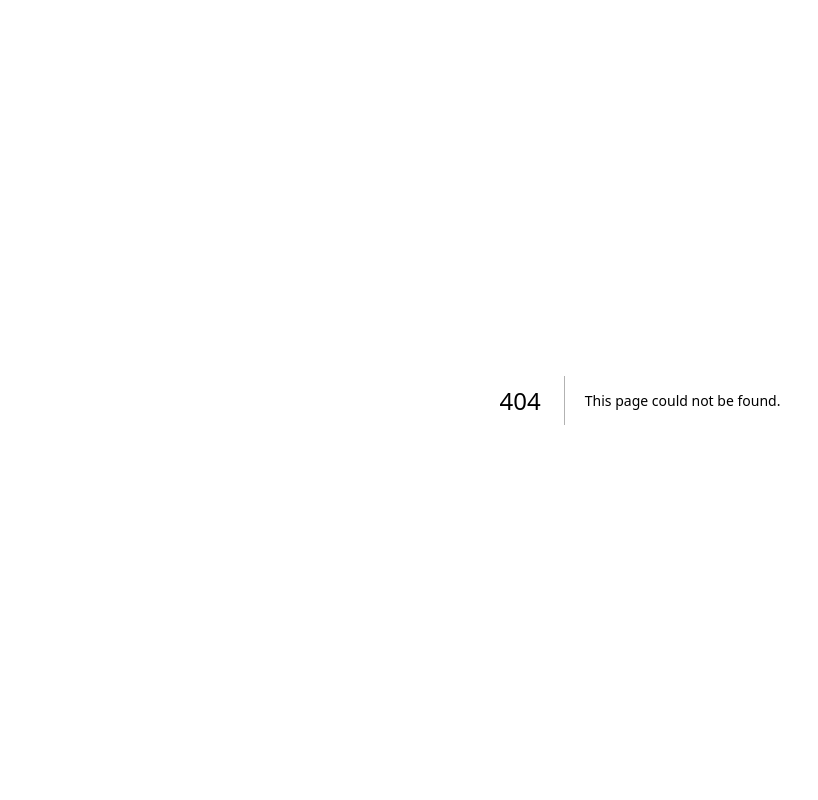
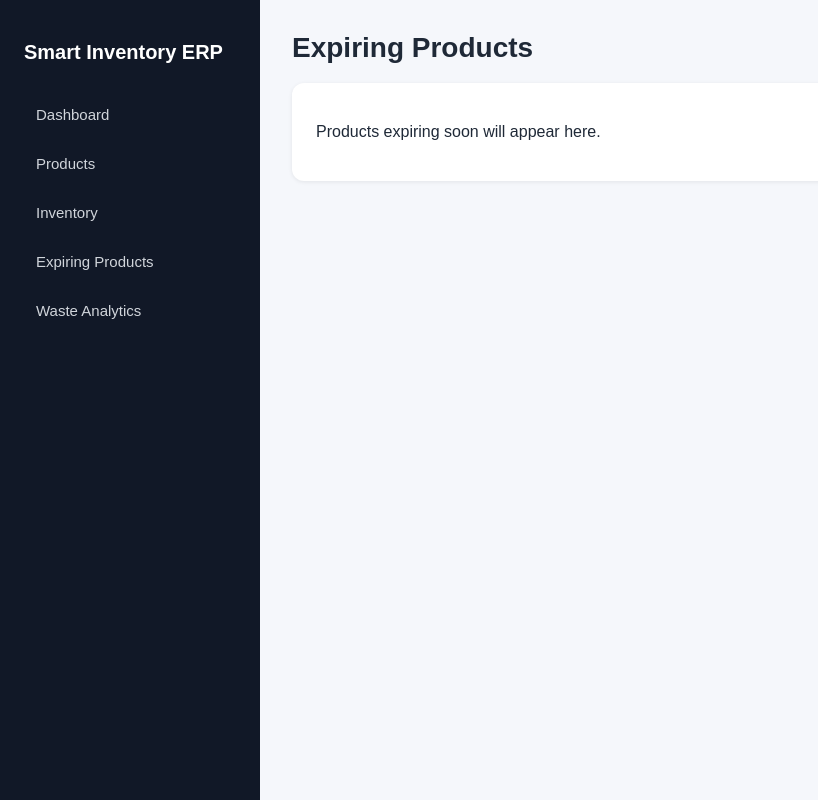
Before and after one commit to eyebear/smart-inventory-erp, a Next.js app in the folder frontend/: page /expiring-products in a window 1280 px wide. Before the commit this address had no page. Shown: the whole page, without its empty margins (0-818 px from the left). Built offline with nearby package versions, Linux system fonts and the light colour scheme.

Commit message:
basic layout

```diff
--- /dev/null
+++ b/frontend/src/app/expiring-products/page.tsx
@@ -0,0 +1,11 @@
+export default function ExpiringProductsPage() {
+  return (
+    <div>
+      <h1 className="page-title">Expiring Products</h1>
+
+      <div className="card">
+        <p>Products expiring soon will appear here.</p>
+      </div>
+    </div>
+  );
+}
--- a/frontend/src/app/globals.css
+++ b/frontend/src/app/globals.css
@@ -1,49 +1,81 @@
-:root {
-  --background: #ffffff;
-  --foreground: #171717;
-}
-
-@media (prefers-color-scheme: dark) {
-  :root {
-    --background: #0a0a0a;
-    --foreground: #ededed;
-  }
-}
-
-html {
-  height: 100%;
-}
-
-html,
-body {
-  max-width: 100vw;
-  overflow-x: hidden;
+* {
+  box-sizing: border-box;
 }
 
 body {
-  min-height: 100%;
+  margin: 0;
+  font-family: Arial, sans-serif;
+  background: #f5f7fb;
+  color: #1f2937;
+}
+
+.app-shell {
+  display: flex;
+  min-height: 100vh;
+}
+
+.sidebar {
+  width: 260px;
+  background: #111827;
+  color: white;
+  padding: 24px;
+}
+
+.sidebar h2 {
+  font-size: 20px;
+  margin-bottom: 32px;
+}
+
+.sidebar nav {
   display: flex;
   flex-direction: column;
-  color: var(--foreground);
-  background: var(--background);
-  font-family: Arial, Helvetica, sans-serif;
-  -webkit-font-smoothing: antialiased;
-  -moz-osx-font-smoothing: grayscale;
+  gap: 12px;
 }
 
-* {
-  box-sizing: border-box;
-  padding: 0;
-  margin: 0;
+.sidebar a {
+  color: #d1d5db;
+  text-decoration: none;
+  font-size: 15px;
+  padding: 10px 12px;
+  border-radius: 8px;
 }
 
-a {
-  color: inherit;
-  text-decoration: none;
+.sidebar a:hover {
+  background: #374151;
+  color: white;
 }
 
-@media (prefers-color-scheme: dark) {
-  html {
-    color-scheme: dark;
-  }
+.content {
+  flex: 1;
+  padding: 32px;
 }
+
+.card {
+  background: white;
+  border-radius: 12px;
+  padding: 24px;
+  box-shadow: 0 1px 4px rgba(0, 0, 0, 0.08);
+  margin-bottom: 24px;
+}
+
+.page-title {
+  margin-top: 0;
+  font-size: 28px;
+}
+
+table {
+  width: 100%;
+  border-collapse: collapse;
+  background: white;
+}
+
+th,
+td {
+  border-bottom: 1px solid #e5e7eb;
+  text-align: left;
+  padding: 12px;
+}
+
+th {
+  background: #f9fafb;
+}
--- a/frontend/src/app/layout.tsx
+++ b/frontend/src/app/layout.tsx
@@ -1,30 +1,36 @@
 import type { Metadata } from "next";
-import { Geist, Geist_Mono } from "next/font/google";
+import Link from "next/link";
 import "./globals.css";
 
-const geistSans = Geist({
-  variable: "--font-geist-sans",
-  subsets: ["latin"],
-});
-
-const geistMono = Geist_Mono({
-  variable: "--font-geist-mono",
-  subsets: ["latin"],
-});
-
 export const metadata: Metadata = {
-  title: "Create Next App",
-  description: "Generated by create next app",
+  title: "Smart Inventory ERP",
+  description: "Inventory, expiry, and waste analytics dashboard"
 };
 
 export default function RootLayout({
-  children,
+  children
 }: Readonly<{
   children: React.ReactNode;
 }>) {
   return (
-    <html lang="en" className={`${geistSans.variable} ${geistMono.variable}`}>
-      <body>{children}</body>
+    <html lang="en">
+      <body>
+        <div className="app-shell">
+          <aside className="sidebar">
+            <h2>Smart Inventory ERP</h2>
+
+            <nav>
+              <Link href="/">Dashboard</Link>
+              <Link href="/products">Products</Link>
+              <Link href="/inventory">Inventory</Link>
+              <Link href="/expiring-products">Expiring Products</Link>
+              <Link href="/waste-analytics">Waste Analytics</Link>
+            </nav>
+          </aside>
+
+          <main className="content">{children}</main>
+        </div>
+      </body>
     </html>
   );
 }
```
Also changed, not shown: frontend/src/app/inventory/page.tsx (added, +11 -0 lines), frontend/src/app/page.tsx (+22 -55 lines), frontend/src/app/products/page.tsx (added, +61 -0 lines), frontend/src/app/waste-analytics/page.tsx (added, +11 -0 lines), frontend/src/waste-analytics/page.tsx (added, +11 -0 lines).
